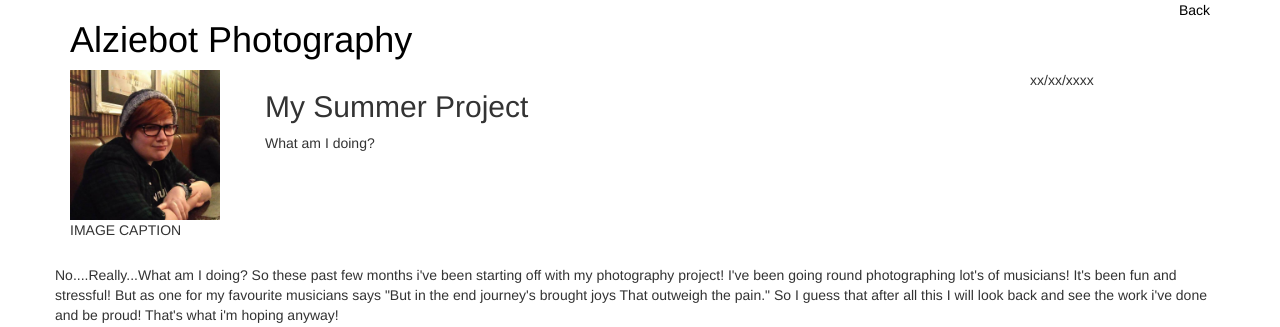
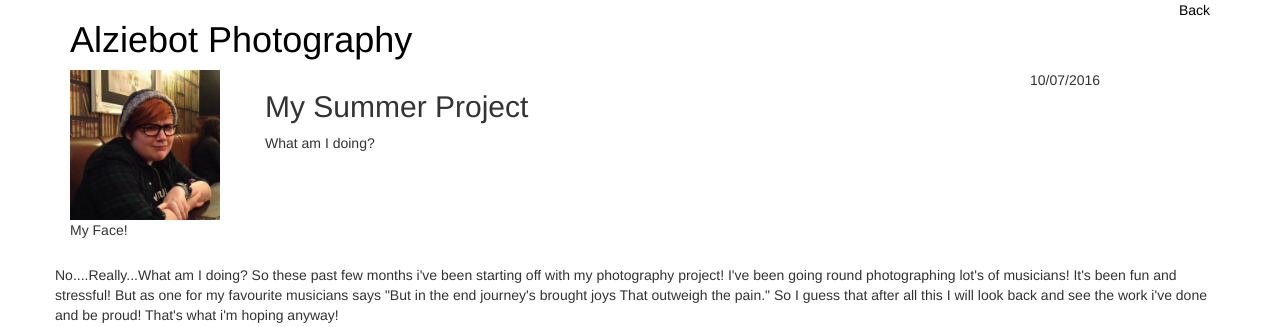
Before and after one commit to alziebotphotographyco/alziebotphotographyco.github.io, a Jekyll site: the page blog2.html, which Jekyll copies as it is, in a window 1280 px wide and 900 px high. Shown: the top 327 px of the window. Built offline with Jekyll 4.4.1, drawn with Linux system fonts in a browser that asks for light colours.

Commit message:
Update blog2.html

```diff
--- a/blog2.html
+++ b/blog2.html
@@ -26,13 +26,13 @@
 	<div class="row">
 		<figure class="col-sm-2">
 			<img width="150px" height="150px" src="image/blog/face.jpg"/>
-			<p>IMAGE CAPTION</p>
+			<p>My Face!</p>
 		</figure>
 		<div class="col-sm-8">
 			<h2>My Summer Project</h2>
 			<p>What am I doing? </p>
 		</div>
-		<p>xx/xx/xxxx<p>
+		<p>10/07/2016<p>
 	</div>
 </div>
 
```
